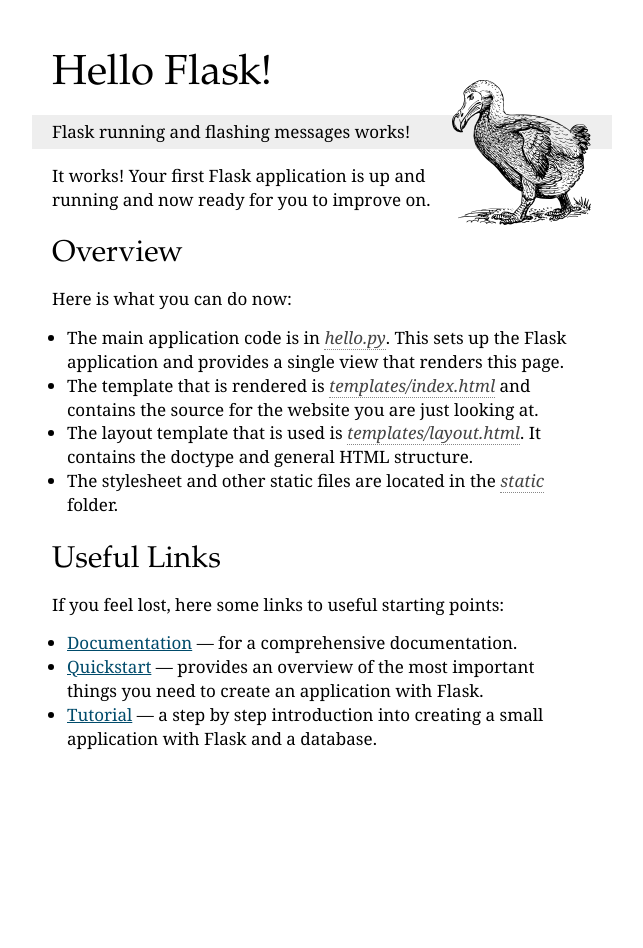
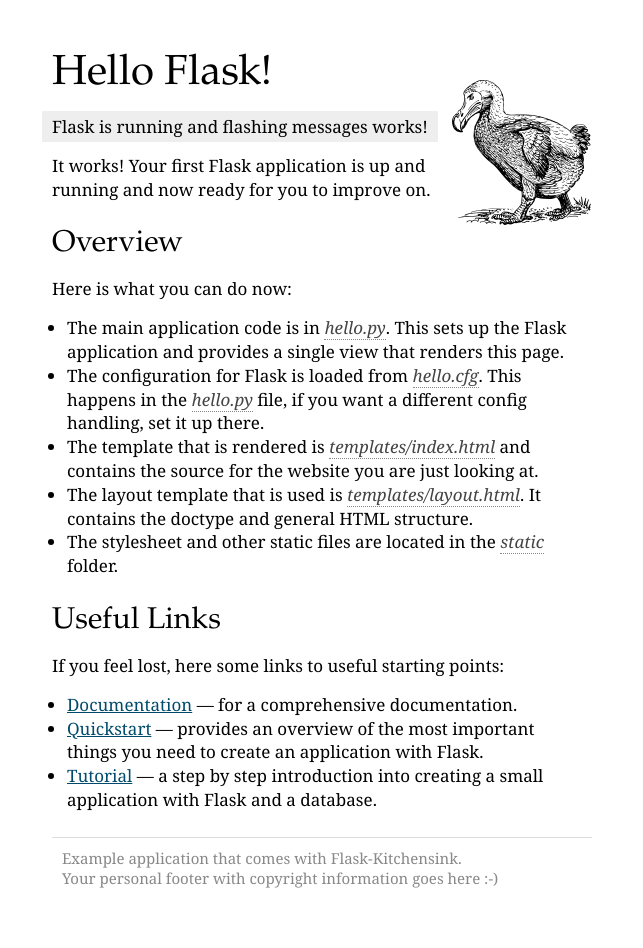
Before and after one commit to mitsuhiko/flask-kitchensink, a Flask app: page / in a window 1280 px wide. Shown: the whole page, without its empty margins (318-961 px from the left). Before the commit the page ends 800 px from the top, so only its background shows below. Run offline with Flask 2, Linux system fonts and the light colour scheme.

Commit message:
new kitchensink ships Flask-Script and a bunch of actual useful defaults

```diff
--- /dev/null
+++ b/example-code/hello.cfg
@@ -0,0 +1,10 @@
+# enable debug mode.  Disable this in production!
+DEBUG = True
+
+# also change this for production environments.  If people know the secret
+# key they can manipulate the sessions.  So make sure to make this really
+# random when the code goes in production.
+# Simple way to generate a random secret key:
+#
+#    python -c "print repr(__import__('os').urandom(40))"
+SECRET_KEY = 'development secret key, change me'
--- a/example-code/hello.py
+++ b/example-code/hello.py
@@ -2,11 +2,10 @@
 from flask import Flask, render_template, flash
 
 app = Flask(__name__)
-app.secret_key = 'development secret key, changes this for production'
-app.debug = True
+app.config.from_pyfile('hello.cfg')
 
 
 @app.route('/')
 def index():
-    flash('Flask running and flashing messages works!')
+    flash('Flask is running and flashing messages works!')
     return render_template('index.html')
--- a/example-code/run.py
+++ /dev/null
@@ -1,2 +0,0 @@
-from hello import app
-app.run()
--- a/example-code/static/style.css
+++ b/example-code/static/style.css
@@ -3,18 +3,21 @@
  * Dodo image (c) 2009 by Pearson Scott Foresman.
  */
 
-body         { font-family: 'Georgia', serif; font-size: 17px; color: #000; }
-a            { color: #004B6B; }
-a:hover      { color: #6D4100; }
-.page        { width: 540px; margin: 50px auto; }
-h1, h2, h3   { font-family: 'Garamond', 'Georgia', serif; font-weight: normal; }
-h1           { font-size: 42px; margin: 0 0 5px 0; }
-h1:after     { content: ""; background: url(dodo.png); display: block;
-               width: 140px; height: 145px; float: right; margin-top: 30px; }
-h2           { font-size: 30px; margin: 25px 0 5px 0; }
-cite         { color: #444; border-bottom: 1px dotted #888; }
-pre          { padding: 7px 30px; margin: 15px -30px; line-height: 1.3; }
-p            { line-height: 1.4; margin: 15px 0; }
-ul           { line-height: 1.4; margin: 15px 0 0 0; padding: 0 15px; }
-ul.flashes   { margin: 15px -20px; padding: 5px 20px; list-style: none;
-               background: #eee; }
+body        { font-family: 'Georgia', serif; font-size: 17px; color: #000; }
+a           { color: #004B6B; }
+a:hover     { color: #6D4100; }
+.page       { width: 540px; margin: 50px auto; }
+.footer     { color: #888; font-size: 15px; margin-top: 25px;
+              border-top: 1px solid #ddd; padding: 10px; }
+h1, h2, h3  { font-family: 'Garamond', 'Georgia', serif; font-weight: normal; }
+h1          { font-size: 42px; margin: 0 0 5px 0; }
+h1:after    { content: ""; background: url(dodo.png); display: block;
+              width: 140px; height: 145px; float: right; margin-top: 30px; }
+h2          { font-size: 30px; margin: 25px 0 5px 0; }
+cite        { color: #444; border-bottom: 1px dotted #888; }
+pre         { padding: 7px 30px; margin: 15px -30px; line-height: 1.3; }
+p           { line-height: 1.4; margin: 15px 0; }
+ul          { line-height: 1.4; margin: 15px 0 0 0; padding: 0 15px; }
+
+.flashes    { margin: 15px -10px; padding: 0; list-style: none; }
+.flashes li { display: inline; background: #eee; padding: 4px 10px; }
--- a/example-code/templates/index.html
+++ b/example-code/templates/index.html
@@ -11,6 +11,10 @@
       The main application code is in <cite>hello.py</cite>.  This
       sets up the Flask application and provides a single view that
       renders this page.
+    <li>
+      The configuration for Flask is loaded from <cite>hello.cfg</cite>.
+      This happens in the <cite>hello.py</cite> file, if you want a
+      different config handling, set it up there.
     <li>
       The template that is rendered is <cite>templates/index.html</cite> and
       contains the source for the website you are just looking at.
--- a/example-code/templates/layout.html
+++ b/example-code/templates/layout.html
@@ -23,6 +23,10 @@
       <div class=contents>
         {% block body %}{% endblock %}
       </div>
+      <div class=footer>
+        Example application that comes with Flask-Kitchensink.<br>
+        Your personal footer with copyright information goes here :-)
+      </div>
     </div>
   </body>
 </html>
```
Also changed, not shown: example-code/manage.py (added, +21 -0 lines), 1 other file.
